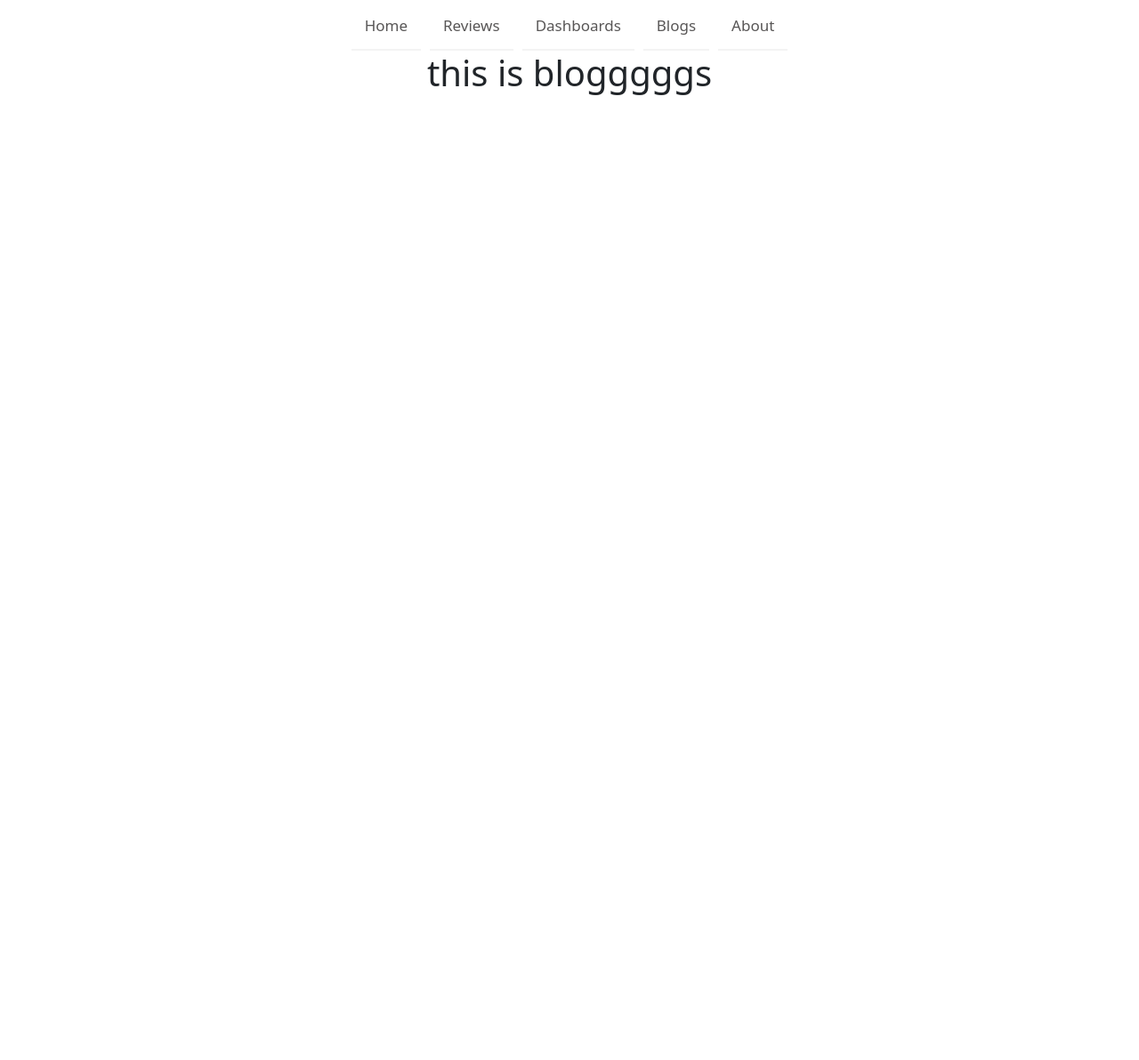
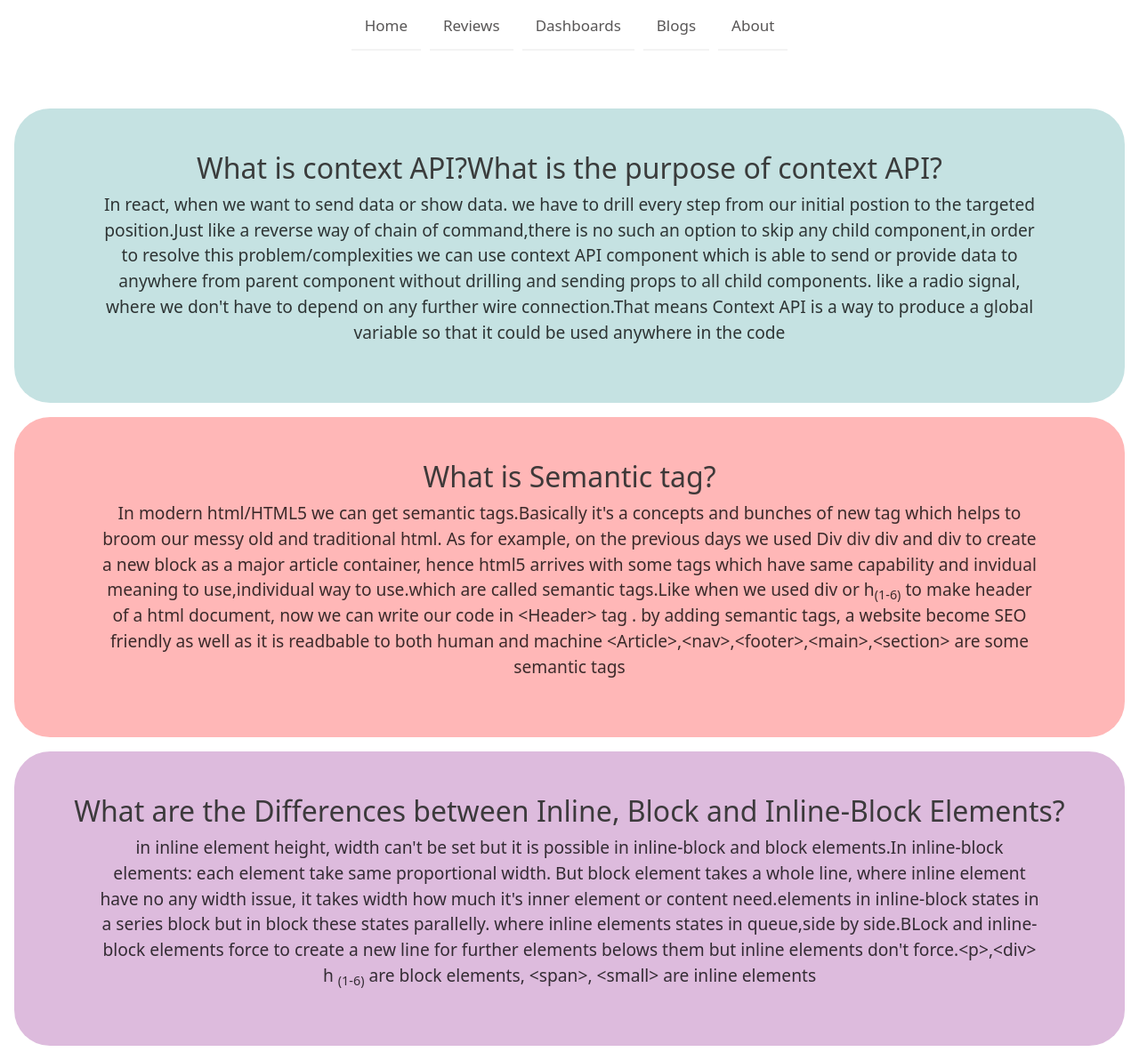
Before and after one commit to zunuu/Cyberpunk-Store, a React (Create React App) app: page /blogs in a window 1280 px wide. Shown: the whole page at 89% size. Before the commit the page ends 800 px from the top, so only its background shows below. Built offline with nearby package versions, Linux system fonts and the light colour scheme.

Commit message:
Blogs-added

```diff
--- a/src/Components/Blogs/Blog.css
+++ b/src/Components/Blogs/Blog.css
@@ -0,0 +1,24 @@
+.context {
+    background-color: rgba(0, 128, 128, 0.226);
+    border-radius: 40px;
+}
+
+.semantic {
+    border-radius: 40px;
+    background-color: rgba(255, 0, 0, 0.281);
+}
+
+.elements {
+    border-radius: 40px;
+    background-color: rgba(128, 0, 128, 0.267);
+}
+
+p {
+    font-size: larger;
+    font-weight: 500;
+    color: rgba(0, 0, 0, 0.767);
+}
+
+h2 {
+    color: rgba(48, 48, 48, 0.932);
+}
--- a/src/Components/Blogs/Blogs.js
+++ b/src/Components/Blogs/Blogs.js
@@ -1,10 +1,38 @@
 import React from 'react';
-
+import '../Blogs/Blog.css'
 const Blogs = () => {
     return (
-        <div>
-            <h1>this is blogggggs</h1>
-        </div>
+        <section className='container-fluid mt-5 p-3'>
+            <div className='context p-5 mt-3'>
+                <h2>
+                    What is context API?What is the purpose of context API?
+                </h2>
+                <p className='px-5'>
+                    In react, when we want to send data or show data. we have to drill every step from our initial postion to the targeted position.Just like a reverse way of chain of command,there is no such an option to skip any child component,in order to resolve this problem/complexities we can use context API component which is able to send or provide data to anywhere from parent component without drilling and sending props to all child components.
+                    like a radio signal, where we don't have to depend on any further wire connection.That means Context API is a way to produce a global variable so that it could be used anywhere in the code
+                </p>
+            </div>
+
+
+            <div className='semantic p-5 mt-3'>
+                <h2>
+                    What is Semantic tag?
+                </h2>
+                <p className='px-5'>
+                    In modern html/HTML5 we can get semantic tags.Basically it's a concepts and bunches of new tag which helps to broom our messy old and traditional html. As for example, on the previous days we used Div div div and div to create a new block as a major article container, hence html5 arrives with some tags which have same capability and invidual meaning to use,individual way to use.which are called semantic tags.Like when we used div or h<sub>(1-6)</sub> to make header of a html document, now we can write our code in {'<Header>'} tag . by adding semantic tags, a website become SEO friendly as well as it is readbable to both human and machine {'<Article>,<nav>,<footer>,<main>,<section>'} are some semantic tags
+                </p>
+            </div>
+
+
+            <div className='elements p-5 mt-3'>
+                <h2>
+                    What are the Differences between Inline, Block and Inline-Block Elements?
+                </h2>
+                <p className='px-5'>
+                    in inline element height, width can't be set but it is possible in inline-block and block elements.In inline-block elements: each element take same proportional width. But block element takes a whole line, where inline element have no any width issue, it takes width how much it's inner element or content need.elements in inline-block states in a series block but in block these states parallelly. where inline elements states in queue,side by side.BLock and inline-block elements force to create a new line for further elements belows them but inline elements don't force.{'<p>,<div>'} h <sub>(1-6)</sub> are block elements, {'<span>, <small> '} are inline elements
+                </p>
+            </div>
+        </section>
     );
 };
 
--- a/src/Components/Dashboard/Dashboard.css
+++ b/src/Components/Dashboard/Dashboard.css
@@ -1,6 +1,6 @@
 .chart {
     background-color: rgba(65, 107, 121, 0.062);
-    padding: 100px 200px;
+    padding: 100px;
     border-radius: 50px;
     transition: .5s;
 }
--- a/src/Components/Dashboard/Dashboard.js
+++ b/src/Components/Dashboard/Dashboard.js
@@ -41,10 +41,9 @@ const Dashboard = () => {
         }
     ]
     return (
-        <div className='d-flex justify-content-center mt-5'>
-            <div>
-                <div className='chart mt-4'>
-                    <LineChart width={400} height={450} data={data}>
+        <div className='container-fluid d-flex row mt-5 justify-content-center'>
+            <div className='chart col-xl-5 col-lg-5 col-md-12 col-sm-12 col-12 mt-4'>
+                <LineChart className='mx-auto' width={350} height={400} data={data}>
                     <Line type="monotone" dataKey="sell" stroke="#1000d8" />
                     <XAxis dataKey="month" />
                     <YAxis dataKey="investment" />
@@ -54,9 +53,9 @@ const Dashboard = () => {
                 </LineChart>
                 <h4 className='pt-5'>Sell vs Revenue</h4>
             </div>
-                <div className='chart mt-4'>
+            <div className='chart col-xl-5 col-lg-5 col-md-12 col-sm-12 col-12  mt-4'>
 
-                    <PieChart width={400} height={400}>
+                <PieChart className='mx-auto' width={350} height={400}>
                     <Pie data={data} dataKey="revenue" cx="50%" cy="50%" outerRadius={80} fill="#8044d8" />
                     <Pie data={data} dataKey="investment" cx="50%" cy="50%" innerRadius={100} outerRadius={130} fill="#008080" label />
                     <Tooltip />
@@ -64,7 +63,6 @@ const Dashboard = () => {
                 <h4 className='pt-5'>Investment vs Revenue</h4>
             </div>
         </div>
-        </div>
     );
 };
 
```
Lines whose indentation alone changed are shown as unchanged.
